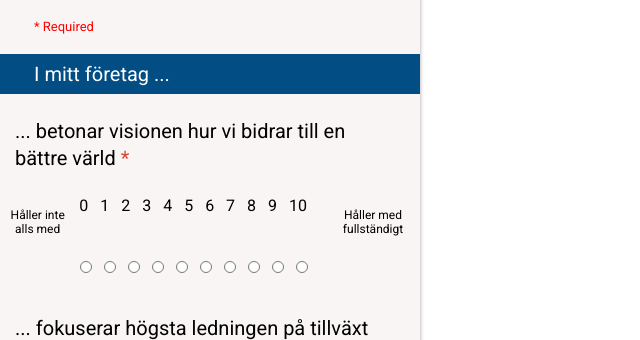
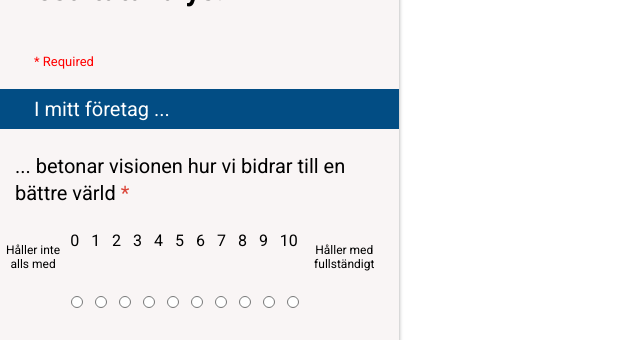
Before and after one commit to mezar97/tes1, a plain HTML site: page index.html in a window 1280 px wide. Shown: the part 397-737 px from the top of the page, without its empty margins (0-640 px from the left). Drawn offline with Linux system fonts and the light colour scheme.

Commit message:
bak-w, choes

```diff
--- a/index.html
+++ b/index.html
@@ -468,6 +468,7 @@
     box-shadow: 0 1px 4px 0 rgba(0, 0, 0, 0.37);
     padding-bottom: 6px;
     word-wrap: break-word;
+    width: 95%;
 }
 
 .logo {
@@ -481,6 +482,7 @@
     cursor: pointer;
     /* background-color: #caf3ca; */
     height: 222em;
+
 }
 
 .frågor {
@@ -489,7 +491,7 @@
     box-shadow: 0 1px 4px 0 rgba(0, 0, 0, 0.37);
     padding-bottom: 6px;
     word-wrap: break-word;
-    width: 100%;
+    width: 95%;
     margin-top: -100px;
     /* margin-left: 7px; */
     position: absolute;
@@ -544,7 +546,7 @@
     -webkit-box-orient: vertical;
     flex-direction: column;
     text-align: center;
-    max-width: 16%;
+    max-width: 14%;
     padding-left: 1px;
     padding-right: 1px;
     font-size: 12px;
@@ -563,7 +565,7 @@
 
 .alternative {
     display: flow-root;
-    width: 260px;
+    width: 245px;
 }
 
 .nummer {
```
